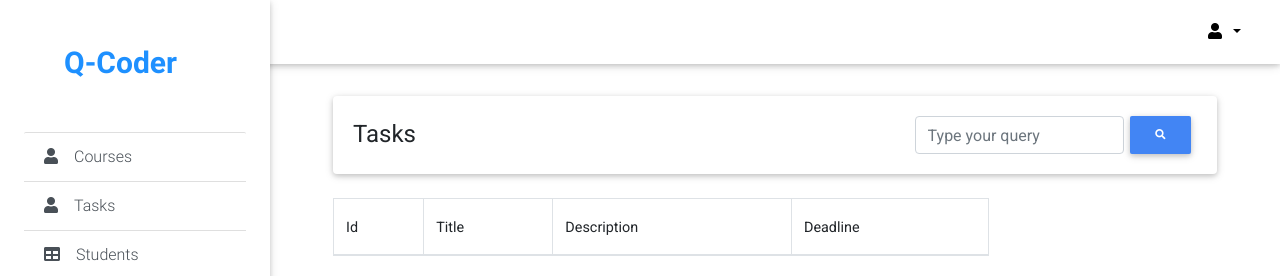
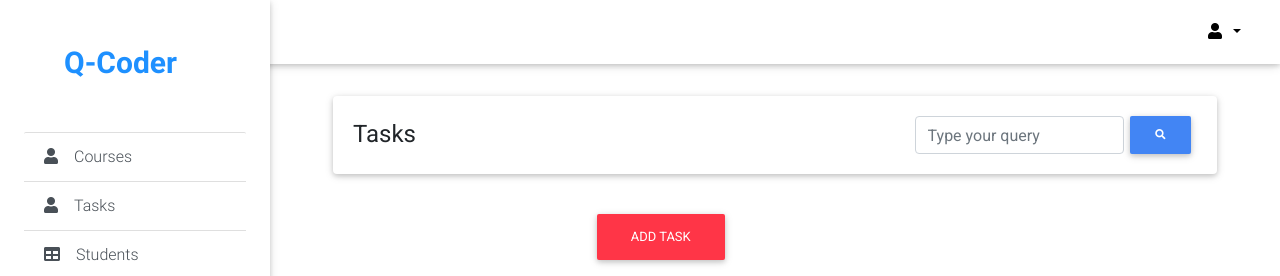
Before and after one commit to madinaturginbayeva/q-coder, a Django app: page /course/1/ in a window 1280 px wide. Shown: the top 276 px of the page. Run offline with Django 3.2, Linux system fonts and the light colour scheme; a user stored in the database is signed in; data comes from the database, SQL or seed files in the repository; data that the repository does not hold is empty; some libraries are stand-ins or nearby versions.

Commit message:
add task form

```diff
--- a/qcoder/qmain/templates/qmain/course.html
+++ b/qcoder/qmain/templates/qmain/course.html
@@ -1,5 +1,134 @@
 {% extends "qmain/base_in_course.html" %}
 {% block content %}
+<!-- moi button-->
+<!-- Split button -->
+<!-- Basic dropdown -->
+
+<!--Modal: Login / Register Form-->
+<div class="modal fade" id="modalLRForm" tabindex="-1" role="dialog" aria-labelledby="myModalLabel" aria-hidden="true">
+  <div class="modal-dialog cascading-modal" role="document">
+    <!--Content-->
+    <div class="modal-content">
+
+      <!--Modal cascading tabs-->
+      <div class="modal-c-tabs">
+
+        <!-- Nav tabs -->
+        <ul class="nav nav-tabs md-tabs tabs-2 light bg-light darken-3" role="tablist">
+          <li class="nav-item">
+            <a class="nav-link active" data-toggle="tab" href="#panel7" role="tab"><i class="fas fa-user mr-1"></i>
+              Task</a>
+          </li>
+          <li class="nav-item">
+            <a class="nav-link" data-toggle="tab" href="#panel8" role="tab"><i class="fas fa-user-plus mr-1"></i>
+              Task with exam</a>
+          </li>
+        </ul>
+
+        <!-- Tab panels -->
+        <div class="tab-content">
+          <!--Panel 7-->
+          <div class="tab-pane fade in show active" id="panel7" role="tabpanel">
+
+            <!--Body-->
+            <div class="modal-body mb-1">
+              <div class="md-form form-sm mb-5">
+                <i class="fas fa-envelope prefix"></i>
+                <input type="text" id="modalLRInput10" class="form-control form-control-sm ">
+                <label data-error="wrong" data-success="right" for="modalLRInput10">Title</label>
+              </div>
+
+              <div class="md-form form-sm mb-4">
+                <i class="fas fa-lock prefix"></i>
+                <input type="text" id="modalLRInput11" class="form-control form-control-sm ">
+                <label data-error="wrong" data-success="right" for="modalLRInput11"> Task Description </label>
+              </div>
+              <div class="container">
+                <div class="row">
+                    <div class='col-sm-6'>
+                        <div class="form-group">
+                            <div class='input-group date' id='datetimepicker1'>
+                                <input type='text' class="form-control" />
+                                <span class="input-group-addon">
+                                    <span class="glyphicon glyphicon-calendar"></span>
+                                </span>
+                            </div>
+                        </div>
+                    </div>
+                    <script type="text/javascript">
+                        $(function () {
+                            $('#datetimepicker1').datetimepicker();
+                        });
+                    </script>
+                </div>
+            </div>
+              <div class="text-center mt-2">
+                <button class="btn btn-info"> Create Task <i class="fas fa-sign-in ml-1"></i></button>
+              </div>
+            </div>
+            <!--Footer-->
+            <div class="modal-footer">
+              <button type="button" class="btn btn-outline-info waves-effect ml-auto" data-dismiss="modal">Close</button>
+            </div>
+
+          </div>
+          <!--/.Panel 7-->
+
+          <!--Panel 8-->
+          <div class="tab-pane fade" id="panel8" role="tabpanel">
+
+            <!--Body-->
+            <div class="modal-body">
+              <div class="md-form form-sm mb-5">
+                <i class="fas fa-envelope prefix"></i>
+                <input type="text" id="modalLRInput12" class="form-control form-control-sm ">
+                <label data-error="wrong" data-success="right" for="modalLRInput12">Title</label>
+              </div>
+
+              <div class="md-form form-sm mb-5">
+                <i class="fas fa-lock prefix"></i>
+                <input type="text" id="modalLRInput13" class="form-control form-control-sm ">
+                <label data-error="wrong" data-success="right" for="modalLRInput13">Task Description</label>
+              </div>
+
+              <div class="md-form form-sm mb-4">
+                <i class="fas fa-lock prefix"></i>
+                <input type="text" id="modalLRInput14" class="form-control form-control-sm ">
+                <label data-error="wrong" data-success="right" for="modalLRInput14">Deadline</label>
+              </div>
+              <div class="md-form form-sm mb-4">
+                <i class="fas fa-lock prefix"></i>
+                <input type="text" id="modalLRInput14" class="form-control form-control-sm ">
+                <label data-error="wrong" data-success="right" for="modalLRInput14">Upload File</label>
+              </div>
+
+              <div class="text-center form-sm mt-2">
+                <button class="btn btn-info">Create <i class="fas fa-sign-in ml-1"></i></button>
+              </div>
+
+            </div>
+            <!--Footer-->
+            <div class="modal-footer">
+              <button type="button" class="btn btn-outline-info waves-effect ml-auto" data-dismiss="modal">Close</button>
+            </div>
+          </div>
+          <!--/.Panel 8-->
+        </div>
+
+      </div>
+    </div>
+    <!--/.Content-->
+  </div>
+</div>
+<!--Modal: Login / Register Form-->
+
+<div class="text-center">
+  <a href="" class="btn btn-danger btn-rounded my-3" data-toggle="modal" data-target="#modalLRForm">Add Task</a>
+</div>
+
+
+
+
     <table class="table table-bordered">
         <thead>
           <tr>
@@ -20,4 +149,5 @@
         {% endfor %}
         </tbody>
       </table>
+
 {% endblock content %}
```
Also changed, not shown: qcoder/qmain/templates/qmain/base_in_course.html (line endings or trailing spaces), qcoder/qmain/templates/qmain/task.html (added).
